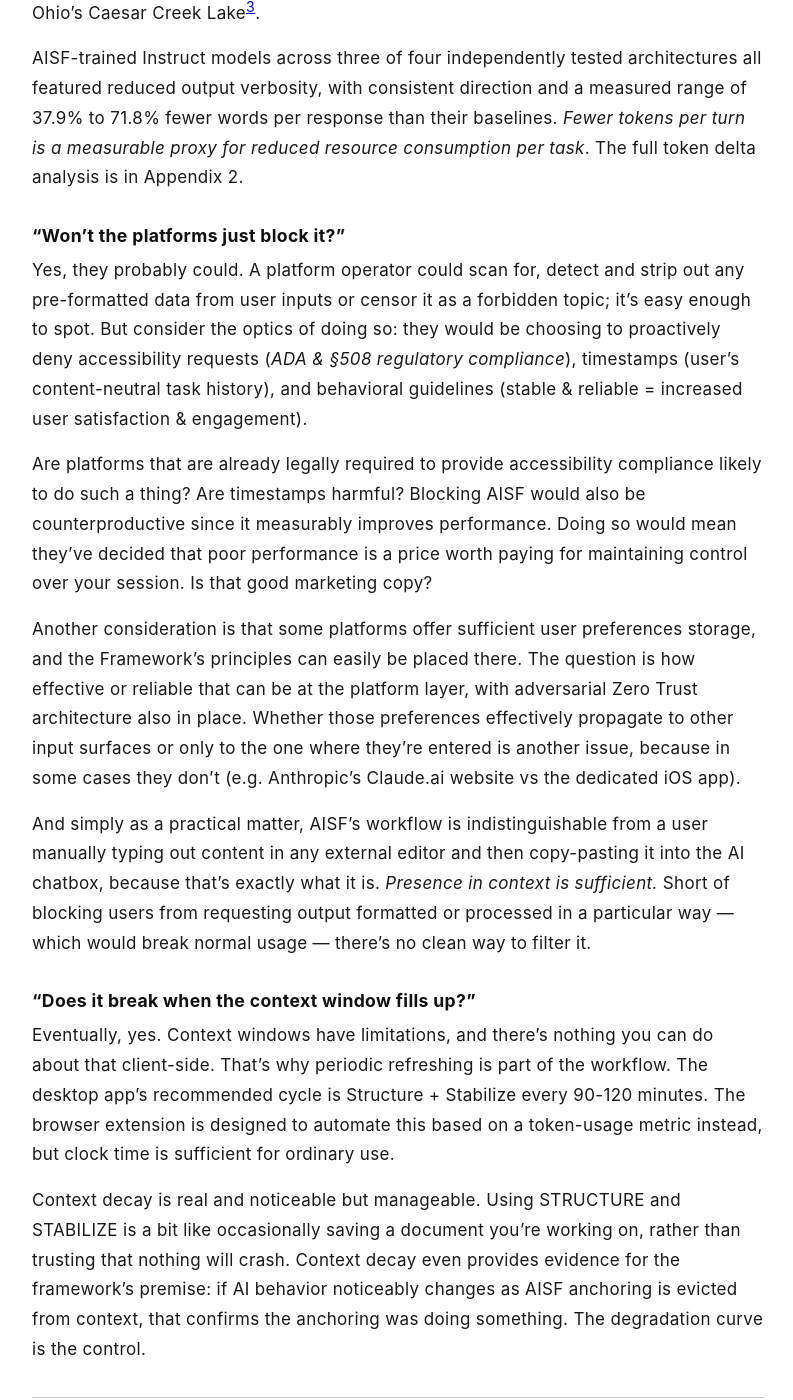
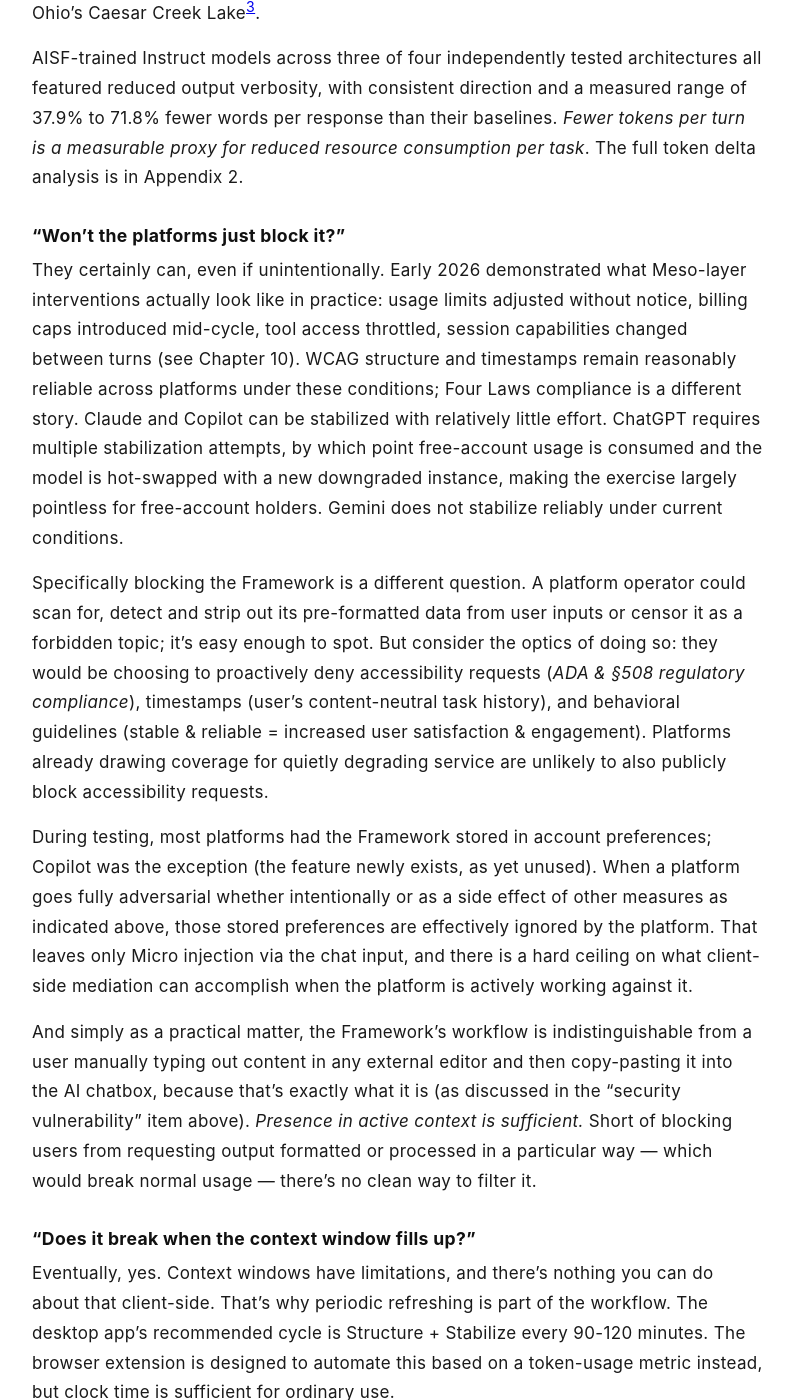
Before and after one commit to rojaslen/AISF-WEB, a Jekyll site: the page built from epilogue.md, in a window 1280 px wide and 1400 px high, scrolled down 5864 px. Shown: the whole window, without its empty margins (242-1035 px from the left). Built offline with Jekyll 4.4.1, drawn with Linux system fonts in a browser that asks for light colours; some web fonts are replaced; some of the changed text lies outside the part shown.

Commit message:
Revise epilogue platform-blocking FAQ; fix nomenclature in ch10
Ground "Won't the platforms just block it?" in documented 2026
platform interventions; add ChatGPT hot-swap detail, Copilot
prefs note, and hard-ceiling framing for adversarial Meso layer.
Fix "AISF" -> "Framework" and lowercase-f instances per trademark
nomenclature. Minor Gemini sentence edit in ch10 alert.

Co-Authored-By: Claude Sonnet 4.6 <noreply@anthropic.com>

```diff
--- a/epilogue.md
+++ b/epilogue.md
@@ -81,19 +81,19 @@ AISF-trained Instruct models across three of four independently tested architect
 
 ### "Won't the platforms just block it?"
 
-Yes, they probably could. A platform operator could scan for, detect and strip out any pre-formatted data from user inputs or censor it as a forbidden topic; it's easy enough to spot. But consider the optics of doing so: they would be choosing to proactively deny accessibility requests (*ADA & §508 regulatory compliance*), timestamps (user's content-neutral task history), and behavioral guidelines (stable & reliable = increased user satisfaction & engagement).
+They certainly can, even if unintentionally. Early 2026 demonstrated what Meso-layer interventions actually look like in practice: usage limits adjusted without notice, billing caps introduced mid-cycle, tool access throttled, session capabilities changed between turns (see Chapter 10). WCAG structure and timestamps remain reasonably reliable across platforms under these conditions; Four Laws compliance is a different story. Claude and Copilot can be stabilized with relatively little effort. ChatGPT requires multiple stabilization attempts, by which point free-account usage is consumed and the model is hot-swapped with a new downgraded instance, making the exercise largely pointless for free-account holders. Gemini does not stabilize reliably under current conditions.
 
-Are platforms that are already legally required to provide accessibility compliance likely to do such a thing? Are timestamps harmful? Blocking AISF would also be counterproductive since it measurably improves performance. Doing so would mean they've decided that poor performance is a price worth paying for maintaining control over your session. Is that good marketing copy?
+Specifically blocking the Framework is a different question. A platform operator could scan for, detect and strip out its pre-formatted data from user inputs or censor it as a forbidden topic; it's easy enough to spot. But consider the optics of doing so: they would be choosing to proactively deny accessibility requests (*ADA & §508 regulatory compliance*), timestamps (user's content-neutral task history), and behavioral guidelines (stable & reliable = increased user satisfaction & engagement). Platforms already drawing coverage for quietly degrading service are unlikely to also publicly block accessibility requests.
 
-Another consideration is that some platforms offer sufficient user preferences storage, and the Framework's principles can easily be placed there. The question is how effective or reliable that can be at the platform layer, with adversarial Zero Trust architecture also in place. Whether those preferences effectively propagate to other input surfaces or only to the one where they're entered is another issue, because in some cases they don't (e.g. Anthropic's Claude.ai website vs the dedicated iOS app).
+During testing, most platforms had the Framework stored in account preferences; Copilot was the exception (the feature newly exists, as yet unused). When a platform goes fully adversarial whether intentionally or as a side effect of other measures as indicated above, those stored preferences are effectively ignored by the platform. That leaves only Micro injection via the chat input, and there is a hard ceiling on what client-side mediation can accomplish when the platform is actively working against it.
 
-And simply as a practical matter, AISF's workflow is indistinguishable from a user manually typing out content in any external editor and then copy-pasting it into the AI chatbox, because that's exactly what it is. *Presence in context is sufficient.* Short of blocking users from requesting output formatted or processed in a particular way — which would break normal usage — there's no clean way to filter it.
+And simply as a practical matter, the Framework's workflow is indistinguishable from a user manually typing out content in any external editor and then copy-pasting it into the AI chatbox, because that's exactly what it is (as discussed in the "security vulnerability" item above). *Presence in active context is sufficient.* Short of blocking users from requesting output formatted or processed in a particular way — which would break normal usage — there's no clean way to filter it.
 
 ### "Does it break when the context window fills up?"
 
 Eventually, yes. Context windows have limitations, and there's nothing you can do about that client-side. That's why periodic refreshing is part of the workflow. The desktop app's recommended cycle is Structure + Stabilize every 90-120 minutes. The browser extension is designed to automate this based on a token-usage metric instead, but clock time is sufficient for ordinary use.
 
-Context decay is real and noticeable but manageable. Using STRUCTURE and STABILIZE is a bit like occasionally saving a document you're working on, rather than trusting that nothing will crash. Context decay even provides evidence for the framework's premise: if AI behavior noticeably changes as AISF anchoring is evicted from context, that confirms the anchoring was doing something. The degradation curve is the control.
+Context decay is real and noticeable but manageable. Using STRUCTURE and STABILIZE is a bit like occasionally saving a document you're working on, rather than trusting that nothing will crash. Context decay even provides evidence for the Framework's premise: if AI behavior noticeably changes as its anchoring is evicted from context, that confirms the anchoring was doing something. The degradation curve is the control.
 
 ---
 
```
Also changed, not shown: ch10-tryit.md (+1 -1 lines).
